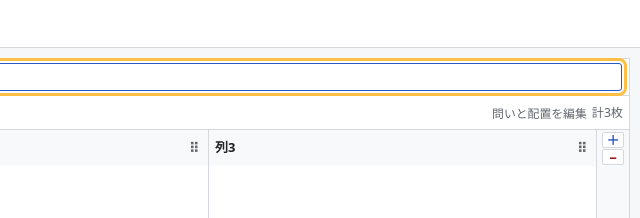
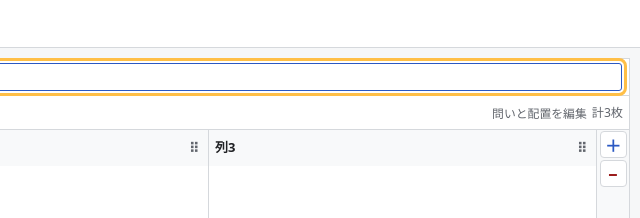
Before and after one commit to kinoko34077/tarot-draw, a website with bundled scripts: page web/index.html in a window 1280 px wide. Shown: the top 218 px of the page, 640-1280 px from the left. Built offline with nearby package versions, Linux system fonts and the light colour scheme.

Commit message:
[UX #78-A] 列の＋／−を27px四角へ戻す（領域幅32px維持） (#79)
* fix(ux78): restore 27px square column +/- buttons inside existing 32px action strip

* test(ux78): square 27px buttons retain narrow column-only 32px strip

```diff
--- a/web/styles.css
+++ b/web/styles.css
@@ -1122,6 +1122,21 @@ input:focus-visible {
 .heading-right-controls .copy-button.hidden { display: none !important; }
 /* Status precedes the control group and never occupies its rightmost slot. */
 
+/* #78: retain the narrowed column-only strip, restore its full square buttons.
+   Their vertical stack occupies the blank right-hand tail beneath the header,
+   not the data cells, so all ordinary column headings remain compact. */
+.reading-table .axis-add-header { position: relative; overflow: visible; }
+.axis-add-actions-column {
+  position: absolute; top: 1px; left: 0; right: 0;
+  width: 32px; display: flex; align-items: center;
+  flex-direction: column; gap: 2px; z-index: 3;
+}
+.axis-add-actions-column .axis-add-button {
+  box-sizing: border-box; width: 27px; min-width: 27px;
+  height: 27px; min-height: 27px; border-radius: 4px;
+  padding: 0; font-size: 1rem; line-height: normal;
+}
+
 /* Ruby-base and ordinary kana share one line box and baseline.
    Readings float outside normal flow; no browser ruby layout box contributes
    to line height, including for isolated kana 「の」. */
```
Also changed, not shown: test/ui-contract.test.js (+8 -0 lines).
